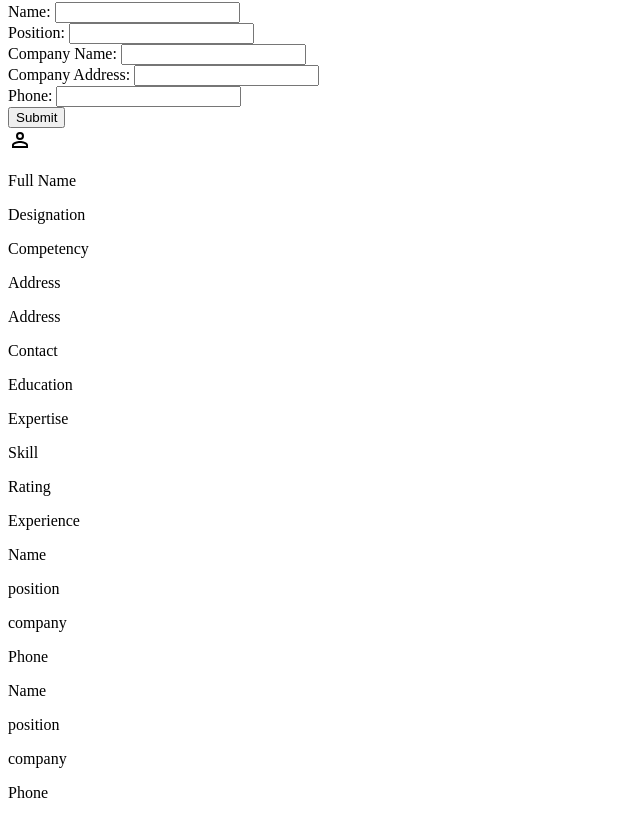
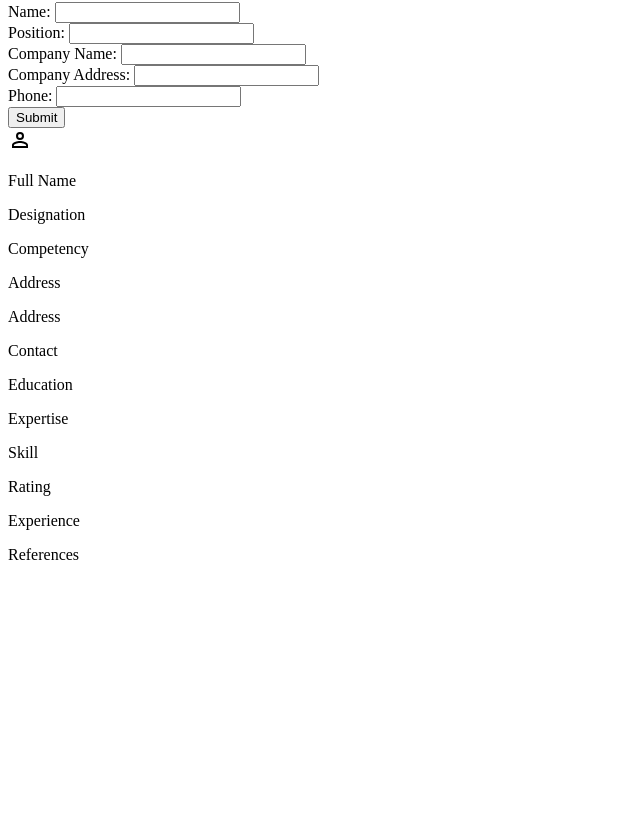
Before and after one commit to makieldeviso/CV-Application, a React (Vite) app: page / in a window 1280 px wide. Shown: the part 817-1635 px from the top of the page, without its empty margins (0-640 px from the left). After the commit the page ends 1397 px from the top, so only its background shows below. Built offline with nearby package versions, Linux system fonts and the light colour scheme; the HTML template or start-up script is replaced by a standard one.

Commit message:
Adds ReferenceTemplate component
Adds script and styling for reference template
Adds initial script for local storage saving of form values

```diff
--- a/src/App.jsx
+++ b/src/App.jsx
@@ -11,6 +11,8 @@ function App() {
     setVerifiedValues(verifiedState);
   }
 
+  console.log(JSON.parse(localStorage.getItem('CVApplicationByMakieldeviso')));
+
   return (
     <div className='main-content'>
       <Form submitVerified={handleSubmitVerified}/>
--- a/src/components/Form.jsx
+++ b/src/components/Form.jsx
@@ -1,4 +1,5 @@
 import { useState } from "react";
+import PropTypes from 'prop-types';
 
 import BasicInfo from "./BasicInfo";
 import ContactInfo from "./ContactInfo";
@@ -12,10 +13,13 @@ import { defaultEmptyState } from "../scripts/utilities";
 const Form = function ({submitVerified}) {
   const [formValues, setFormValues] = useState(defaultEmptyState)
 
-  // Note: everytime the user edits the input field saveFormValues is executed
+  // Note: every time the user edits the input field saveFormValues is executed
   // from the onChange event of the input field
   const saveFormValues = function (formSection, saveState) {
-    setFormValues({...formValues, [formSection]: saveState} )
+    const updatedFormValues = {...formValues, [formSection]: saveState};
+
+    setFormValues(updatedFormValues);
+    localStorage.setItem('CVApplicationByMakieldeviso', JSON.stringify({formValues: updatedFormValues}));
   }
 
   const handleSubmit = function () {
@@ -29,11 +33,15 @@ const Form = function ({submitVerified}) {
       <EducationInfo saveStateFunc={saveFormValues}/>
       <ExpertiseInfo saveStateFunc={saveFormValues}/>
       <ExperienceInfo saveStateFunc={saveFormValues}/>
-      <ReferenceInfo/>
+      <ReferenceInfo saveStateFunc={saveFormValues}/>
       <button onClick={handleSubmit}>Submit</button>
     </div>
 
   )
 }
 
+Form.propTypes = {
+  submitVerified: PropTypes.func
+}
+
 export default Form
--- a/src/components/ReferenceInfo.jsx
+++ b/src/components/ReferenceInfo.jsx
@@ -37,8 +37,8 @@ const ReferenceField = function ({refObj, changeRefValueFunc}) {
       </div>
 
       <div className='ref-input-cont'>
-        <label htmlFor={`companyAdd-${refObj.keyId}`}>Company Address: </label>
-        <input {...fieldAttributes('companyAdd')}/>
+        <label htmlFor={`companyAddress-${refObj.keyId}`}>Company Address: </label>
+        <input {...fieldAttributes('companyAddress')}/>
       </div>
 
       <div className='ref-input-cont'>
@@ -50,14 +50,14 @@ const ReferenceField = function ({refObj, changeRefValueFunc}) {
   )
 }
 
-const ReferenceInfo = function () {
+const ReferenceInfo = function ({saveStateFunc}) {
   const refTemplate = (assignId) => {
     return (
       {
         name: '',
         position: '',
         company: '',
-        companyAdd: '',
+        companyAddress: '',
         phone: '',
         keyId: assignId,
         timeStamp: assignId === 'reference-1' ? 1 : 2
@@ -78,7 +78,11 @@ const ReferenceInfo = function () {
     refForChange[inputRole] = event.target.value;
     const sortedByTimeAdded = [...refAsIs, refForChange].sort((a, b) => a.timeStamp - b.timeStamp);
 
+    // Save to this component state
     setReferences(sortedByTimeAdded);
+
+    // Save to Form component state
+    saveStateFunc('referencesInfo', sortedByTimeAdded)
   }
 
   const ReferencesFields = references.map((ref) => {
@@ -101,4 +105,21 @@ const ReferenceInfo = function () {
   )
 }
 
+ReferenceField.propTypes = {
+  refObj: PropTypes.shape({
+    name: PropTypes.string,
+    position: PropTypes.string,
+    company: PropTypes.string,
+    companyAddress: PropTypes.string,
+    phone: PropTypes.string,
+    keyId: PropTypes.string,
+    timeStamp: PropTypes.number
+  }),
+  changeRefValueFunc: PropTypes.func
+}
+
+ReferenceInfo.propTypes = {
+  saveStateFunc: PropTypes.func
+}
+
 export default ReferenceInfo
--- a/src/components/Template.jsx
+++ b/src/components/Template.jsx
@@ -1,4 +1,5 @@
 import PropTypes from 'prop-types';
+
 import Icon from '@mdi/react';
 import { mdiAccountOutline } from '@mdi/js';
 
@@ -129,7 +130,7 @@ const ExpertiseTemplate = function ({refArr}) {
 
 
 const ExperienceTemplate = function ({refArr}) {
-  console.log(refArr)
+
   const Experiences = refArr.map((exp) => {
 
     const start = exp.start.length !== 0 ? exp.start : 'Start';
@@ -166,6 +167,41 @@ const ExperienceTemplate = function ({refArr}) {
   )
 }
 
+const ReferencesTemplate = function ({refArr}) {
+
+  const References = refArr.map((reference) => {
+
+    const name = reference.name.length !== 0 ? reference.name : "Reference Name";
+    const position = reference.position.length !== 0 ? reference.position : "Position";
+    const company = reference.company.length !== 0 ? reference.company : "Company";
+    const companyAddress = reference.companyAddress.length !== 0 ? reference.companyAddress : "Company Address";
+    const phone = reference.phone.length !== 0 ? reference.phone : "Phone Number";
+
+    return (
+      <div className='reference-info-1' key={reference.keyId}>
+        <p>{name}</p>
+        <p>{position}</p>
+        <p>{company}</p>
+        <p>{companyAddress}</p>
+        <p><span>Phone:</span>{phone}</p>
+      </div>
+    )
+  })
+
+  return (
+    <div className='references-sec'>
+      <p>References</p>
+      <div className='references-info'>
+      <>{References}</>
+      </div>
+
+    </div>
+  )
+
+}
+
+
+
 
 const CVTemplate = function ({refState}) {
 
@@ -187,22 +223,8 @@ const CVTemplate = function ({refState}) {
       <div className='column-2'>
 
         <ExperienceTemplate refArr={refState.experienceInfo}/>
+        <ReferencesTemplate refArr={refState.referencesInfo}/>
 
-        <div className='references-sec'>
-          <div className='reference-info-1'>
-            <p>Name</p>
-            <p>position</p>
-            <p>company</p>
-            <p>Phone</p>
-          </div>
-
-          <div className='reference-info-2'>
-            <p>Name</p>
-            <p>position</p>
-            <p>company</p>
-            <p>Phone</p>
-          </div>
-        </div>
 
       </div>
 
@@ -226,6 +248,7 @@ ContactsTemplate.propTypes = {refArr: PropTypes.array};
 EducationTemplate.propTypes = {refArr: PropTypes.array};
 ExpertiseTemplate.propTypes = {refArr: PropTypes.array};
 ExperienceTemplate.propTypes = {refArr: PropTypes.array};
+ReferencesTemplate.propTypes = {refArr: PropTypes.array};
 
 CVTemplate.propTypes = {
   refState: PropTypes.shape({
--- a/src/styles/index.css
+++ b/src/styles/index.css
@@ -259,11 +259,17 @@
   grid-area: references;
   border: 1px solid black;
   padding: var(--padding);
+}
 
+.references-info {
   display: grid;
   grid-template-columns: 1fr 1fr;
 }
 
+.references-info div {
+  border: 1px solid black;
+  padding: calc(var(--padding) * 0.5);
+}
 
 
 /* Template Styling (end) */
```
Also changed, not shown: src/components/ExperienceInfo.jsx (+19 -15 lines).
